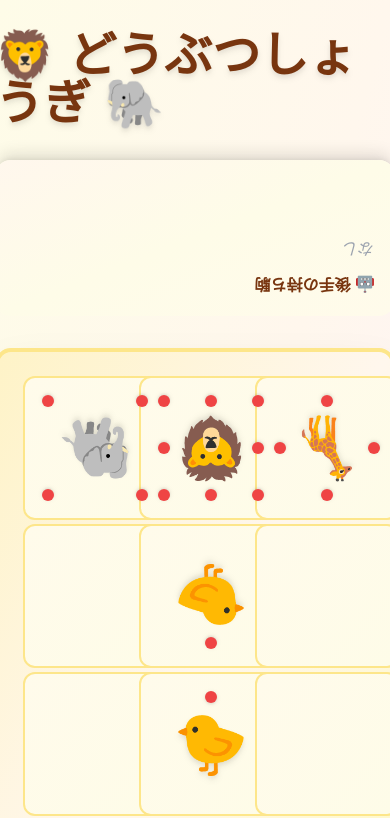
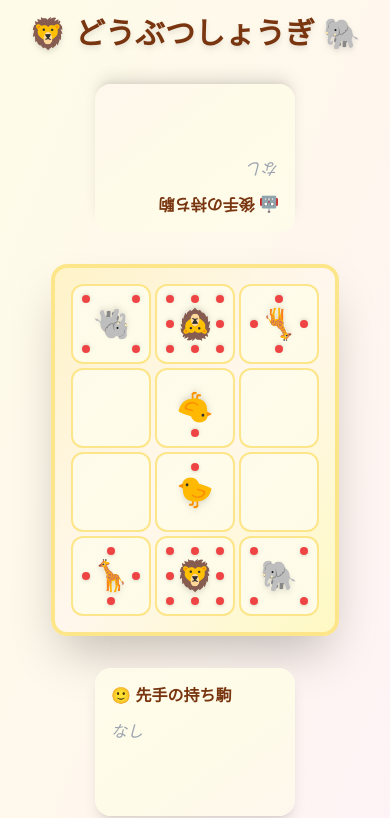
Before and after one commit to Sei-Yukinari/animal-syogi, a Next.js app: page / in a window 390 px wide. Shown: the top 818 px of the page. Built offline with nearby package versions, Linux system fonts and the light colour scheme.

Commit message:
Make UI responsive for mobile by adjusting paddings, font sizes, and element dimensions

```diff
--- a/src/components/Board.tsx
+++ b/src/components/Board.tsx
@@ -24,8 +24,8 @@ export default function Board({
   };
 
   return (
-    <div className="inline-block bg-gradient-to-br from-amber-100 via-orange-50 to-yellow-100 p-6 rounded-2xl shadow-2xl border-4 border-amber-200">
-      <div className="grid grid-rows-4 gap-1">
+    <div className="w-full sm:inline-block bg-gradient-to-br from-amber-100 via-orange-50 to-yellow-100 p-4 sm:p-6 rounded-2xl shadow-2xl border-4 border-amber-200">
+      <div className="grid grid-rows-4 gap-1 sm:gap-1">
         {board.map((row, rowIndex) => (
           <div key={rowIndex} className="grid grid-cols-3 gap-1">
             {row.map((piece, colIndex) => {
@@ -38,7 +38,7 @@ export default function Board({
                   key={`${rowIndex}-${colIndex}`}
                   onClick={() => onSquareClick(position)}
                   className={`
-                    w-36 h-36
+                    w-20 h-20 sm:w-36 sm:h-36
                     flex items-center justify-center
                     rounded-xl
                     transition-all duration-200
--- a/src/components/CapturedPieces.tsx
+++ b/src/components/CapturedPieces.tsx
@@ -44,8 +44,8 @@ export default function CapturedPieces({
   return (
     <div
       className={`
-        bg-gradient-to-br from-amber-50 via-yellow-50 to-orange-50 rounded-2xl shadow-lg p-5 border-3 border-amber-200
-        min-w-[400px]
+        bg-gradient-to-br from-amber-50 via-yellow-50 to-orange-50 rounded-2xl shadow-lg p-4 sm:p-5 border-3 border-amber-200
+        min-w-[200px] sm:min-w-[400px]
         ${isAI ? 'rotate-180' : ''}
       `}
     >
@@ -62,7 +62,7 @@ export default function CapturedPieces({
               onClick={() => onSelectPiece(pieceType as PieceType)}
               disabled={!isCurrentPlayer}
               className={`
-                flex items-center gap-2 px-4 py-3 rounded-xl
+                flex items-center gap-2 px-3 py-2 sm:px-4 sm:py-3 rounded-xl
                 transition-all duration-200
                 border-2
                 ${
@@ -79,7 +79,7 @@ export default function CapturedPieces({
               `}
               title={PIECE_NAME[pieceType as PieceType]}
             >
-              <span className="text-3xl drop-shadow">{PIECE_EMOJI[pieceType as PieceType]}</span>
+              <span className="text-2xl sm:text-3xl drop-shadow">{PIECE_EMOJI[pieceType as PieceType]}</span>
               <span className="text-base font-bold text-amber-900">×{count}</span>
             </button>
           ))
--- a/src/components/Game.tsx
+++ b/src/components/Game.tsx
@@ -150,7 +150,7 @@ export default function Game() {
   };
 
   return (
-    <div className="min-h-screen flex items-center justify-center bg-gradient-to-br from-yellow-50 via-orange-50 to-pink-50 p-8">
+    <div className="min-h-screen flex items-center justify-center bg-gradient-to-br from-yellow-50 via-orange-50 to-pink-50 p-4 sm:p-8">
       {/* 勝利時の紙吹雪 */}
       <Confetti active={gameState.winner === 'player'} />
 
@@ -160,7 +160,7 @@ export default function Game() {
       )}
 
       <div className="flex flex-col items-center gap-8">
-        <h1 className="text-5xl font-bold text-amber-900 drop-shadow-md">
+        <h1 className="text-3xl sm:text-5xl font-bold text-amber-900 drop-shadow-md">
           🦁 どうぶつしょうぎ 🐘
         </h1>
 
@@ -225,7 +225,7 @@ export default function Game() {
 
         {/* ゲーム情報 */}
         {!gameState.winner && (
-          <div className="bg-gradient-to-br from-white via-yellow-50 to-orange-50 rounded-2xl shadow-lg p-6 min-w-[400px] text-center border-2 border-amber-200">
+          <div className="bg-gradient-to-br from-white via-yellow-50 to-orange-50 rounded-2xl shadow-lg p-4 sm:p-6 min-w-[200px] sm:min-w-[400px] text-center border-2 border-amber-200">
             {isAIThinking ? (
               <div className="text-xl text-amber-700 font-semibold animate-pulse">
                 🤔 AIが考え中...
--- a/src/components/Piece.tsx
+++ b/src/components/Piece.tsx
@@ -85,7 +85,7 @@ export default function Piece({ piece, isSelected = false }: PieceProps) {
                   key={`${rowIndex}-${colIndex}`}
                   className="flex items-center justify-center"
                 >
-                  <div className="text-6xl select-none drop-shadow-md">
+                  <div className="text-3xl sm:text-6xl select-none drop-shadow-md">
                     {PIECE_EMOJI[piece.type]}
                   </div>
                 </div>
@@ -99,7 +99,7 @@ export default function Piece({ piece, isSelected = false }: PieceProps) {
                   key={`${rowIndex}-${colIndex}`}
                   className="flex items-center justify-center"
                 >
-                  <div className="w-3 h-3 bg-red-500 rounded-full drop-shadow"></div>
+                  <div className="w-2 h-2 sm:w-3 sm:h-3 bg-red-500 rounded-full drop-shadow"></div>
                 </div>
               );
             }
```
